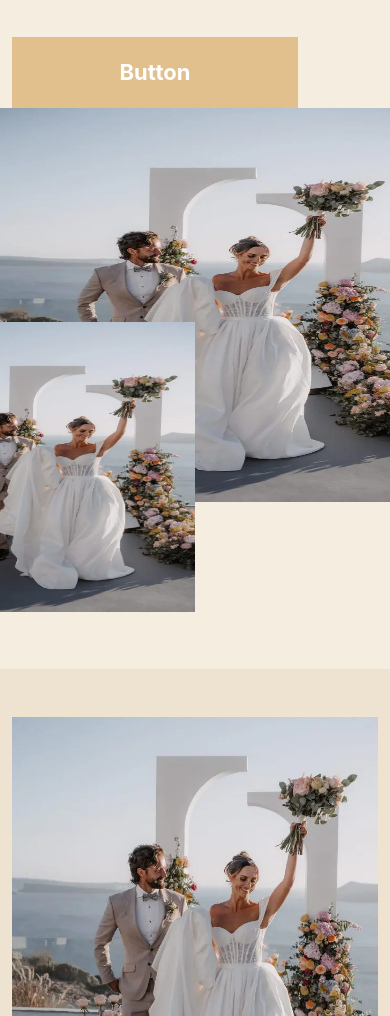
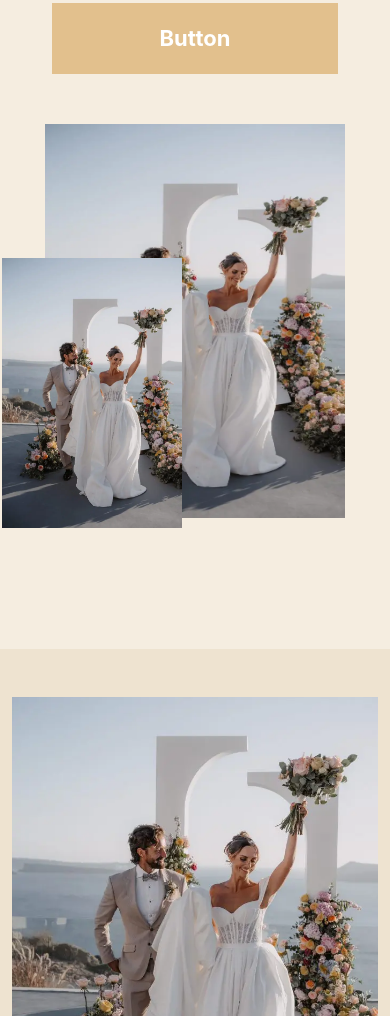
Before and after one commit to DimaTaos4/landing-praktikum, a plain HTML site: page index.html in a window 390 px wide. Shown: the part 378-1394 px from the top of the page. Drawn offline with nearby package versions, Linux system fonts and the light colour scheme.

Commit message:
added 70% media query

```diff
--- a/index.html
+++ b/index.html
@@ -17,7 +17,7 @@
     <!-- SECTION 1 (Hero) -->
     <section id="hero" class="section-1 py-custom">
         <div class="container">
-            <div class="row align-items-start">
+            <div class="row align-items-start service-1-content">
 
                 <!-- LEFT -->
                 <div class="col-lg-6 d-flex flex-column">
--- a/styles/styles.css
+++ b/styles/styles.css
@@ -9,6 +9,7 @@ body {
     background-color: var(--hintergrund-color);
     padding: 53px 0 131px 0;
 }
+
 
 .logo {
     font-size: 45px;
@@ -46,22 +47,23 @@ body {
 }
 
 .hero-images-wrapper {
-    width: 550px;
-    height: 430px;
+    max-width: 550px;
+    width: 100%;
+    position: relative;
 }
 
 .img-big {
     width: 428px;
-    height: 394px;
+    height: auto;
+    max-width: 100%;
 }
 
 .img-small {
     width: 306px;
-    height: 290px;
+    height: auto;
     bottom: -74px;
     left: -92px;
-    z-index: 2;
-    transition: transform 0.3s ease;
+    max-width: 100%;
 }
 
 /* -------------------------------- */
@@ -162,7 +164,9 @@ body {
 }
 
 .section-3-image {
-    /* max-width: 428px; */
+    width: 100%;
+    max-width: 428px;
+    height: auto;
     max-height: 440px;
 }
 
@@ -171,3 +175,59 @@ body {
     font-size: 22px;
     color: var(--button-color);
 }
+
+@media(max-width:1400px) {
+    .img-big {
+        width: 100%;
+        max-width: 428px;
+        height: auto;
+        max-height: 394px;
+    }
+
+    .img-small {
+        width: 100%;
+        max-width: 306px;
+        height: auto;
+        max-height: 290px;
+        bottom: -74px;
+        left: -92px;
+        z-index: 2;
+        transition: transform 0.3s ease;
+    }
+}
+
+@media (max-width: 1200px) {
+
+    #hero .col-lg-6 {
+        text-align: center;
+        align-items: center;
+    }
+
+    .hero-images-wrapper {
+        margin-top: 50px;
+        max-width: 380px;
+    }
+
+    .img-small {
+        left: -20px;
+        bottom: -20px;
+        width: 220px;
+    }
+}
+
+@media (max-width: 768px) {
+    .hero-title {
+        font-size: 40px;
+        line-height: 50px;
+    }
+
+    .img-big {
+        width: 300px;
+    }
+
+    .img-small {
+        width: 180px;
+        left: -10px;
+        bottom: -10px;
+    }
+}
```
Also changed, not shown: 1 other file.
